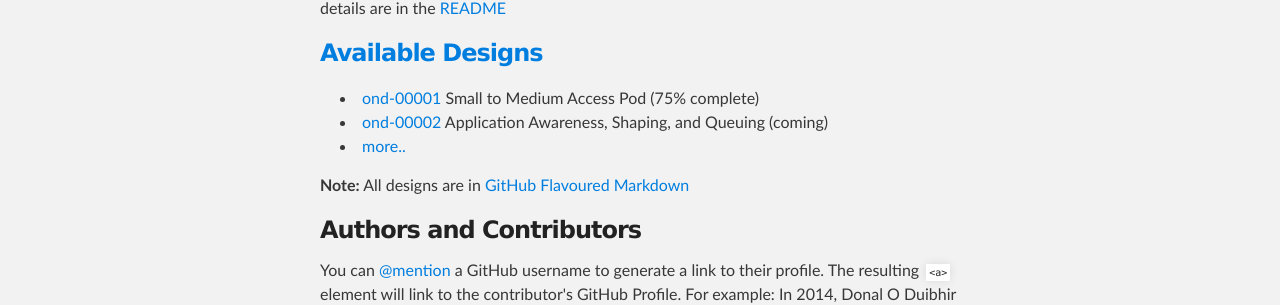
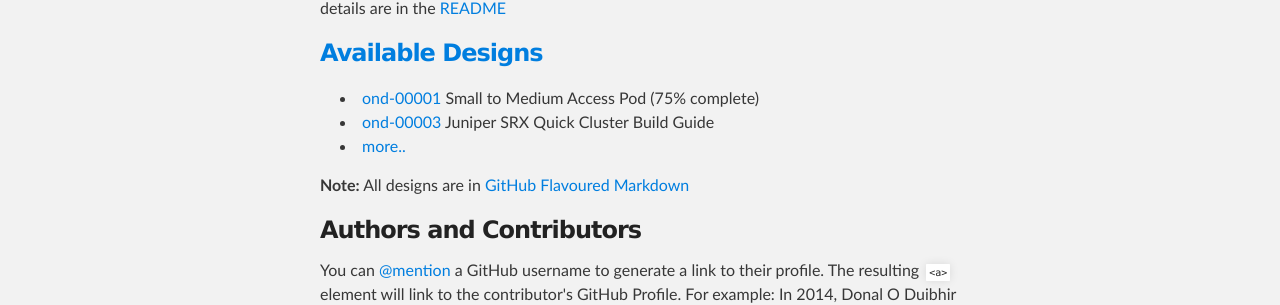
Before and after one commit to podomere/ond, a Jekyll site: the page index.html, which Jekyll copies as it is, in a window 1280 px wide. Shown: the part 765-1070 px from the top of the page. Built offline with Jekyll 4.4.1, drawn with Linux system fonts in a browser that asks for light colours.

Commit message:
Update to index.html for the ond-00003

```diff
--- a/index.html
+++ b/index.html
@@ -55,7 +55,7 @@ $ git clone https://github.com/podomere/ond.git
 <p>
 <ul>
 <li><a href="./ond-00001/ond-00001.html">ond-00001</a> Small to Medium Access Pod (75% complete)</li>
-<li><a href="./ond-00002/ond-00002.html">ond-00002</a> Application Awareness, Shaping, and Queuing (<i>coming</i>)</li>
+<li><a href="./ond-00003/ond-00003.html">ond-00003</a> Juniper SRX Quick Cluster Build Guide</li>
 <li><a href="designs.html">more..</a></li>
 </ul>
 
```
